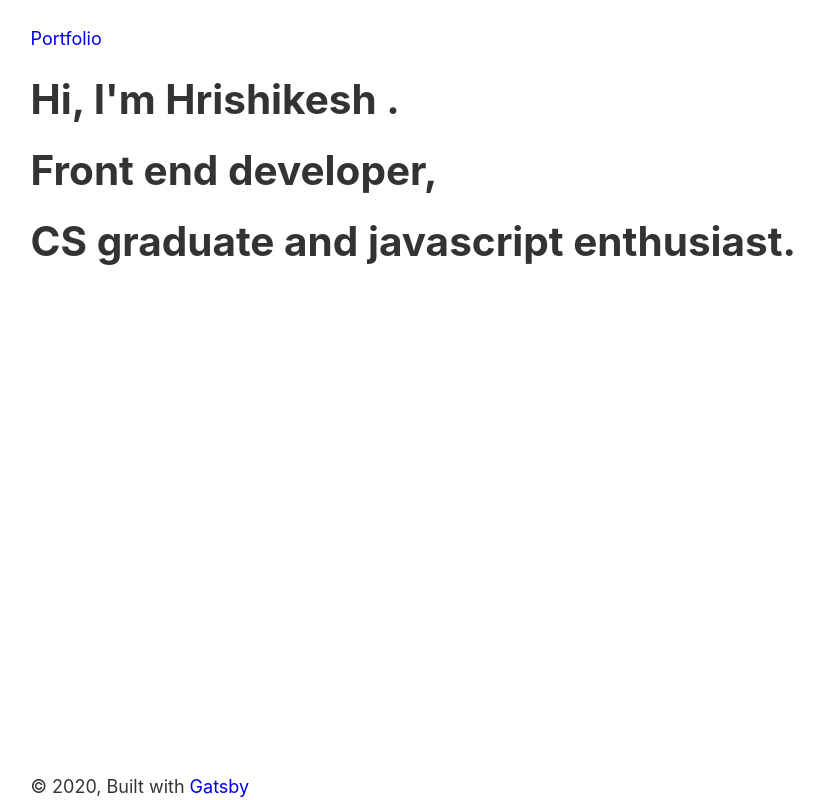
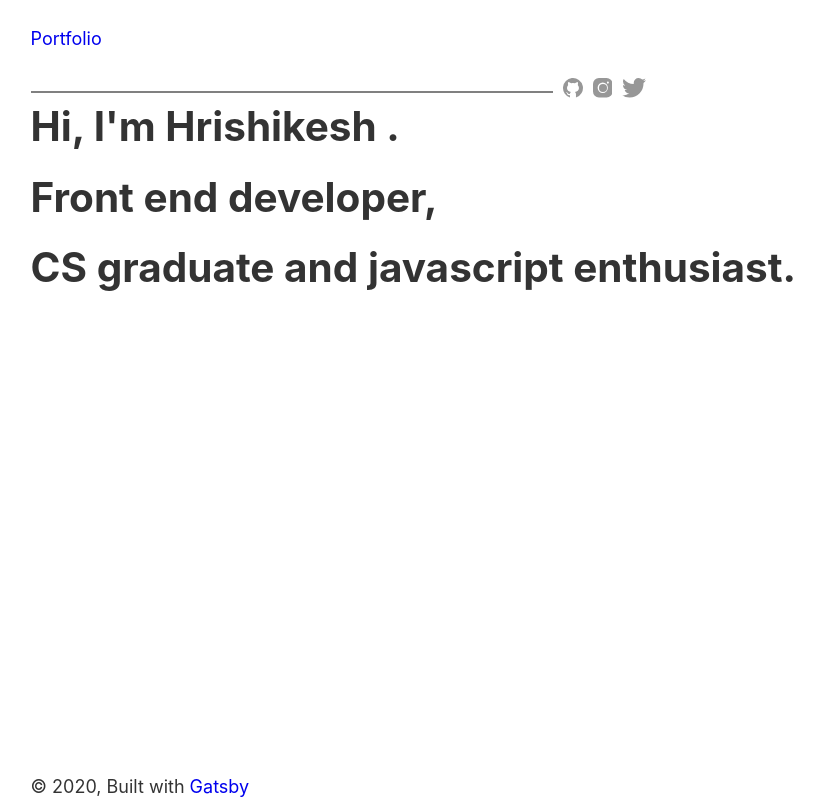
Before and after one commit to SskYwaLkeR/my-portfolio, a Gatsby site: page / in a window 1280 px wide. Shown: the whole page, without its empty margins (29-853 px from the left). Built offline with nearby package versions, Linux system fonts and the light colour scheme; Gatsby itself is replaced by a stand-in of ours.

Commit message:
added basic skeleton layout of home page

```diff
--- a/src/components/index.styles.css
+++ b/src/components/index.styles.css
@@ -2,3 +2,18 @@
   width: 100%;
   height: 100%;
 }
+
+.socials {
+  display: flex;
+  align-items: center;
+}
+
+.socials .line {
+  width: 45%;
+  height: 2px;
+  background-color: gray;
+}
+
+.social-icons > * {
+  margin-left: 10px;
+}
--- a/src/pages/index.js
+++ b/src/pages/index.js
@@ -2,6 +2,10 @@ import React from "react"
 
 import Layout from "../components/layout"
 import SEO from "../components/seo"
+
+import GithubLogo from "../assets/github.svg"
+import InstagramLogo from "../assets/instagram.svg"
+import TwitterLogo from "../assets/twitter.svg"
 
 import "../components/index.styles.css"
 
@@ -10,7 +14,14 @@ const IndexPage = () => (
     <SEO title="Home" />
     <div className="home-container">
       <div className="intro">
-        <div className="socials"></div>
+        <div className="socials">
+          <div className="line"></div>
+          <div className="social-icons">
+            <GithubLogo />
+            <InstagramLogo />
+            <TwitterLogo />
+          </div>
+        </div>
         <h1>Hi, I'm Hrishikesh .</h1>
         <h1>Front end developer,</h1>
         <h1>CS graduate and javascript enthusiast.</h1>
```
